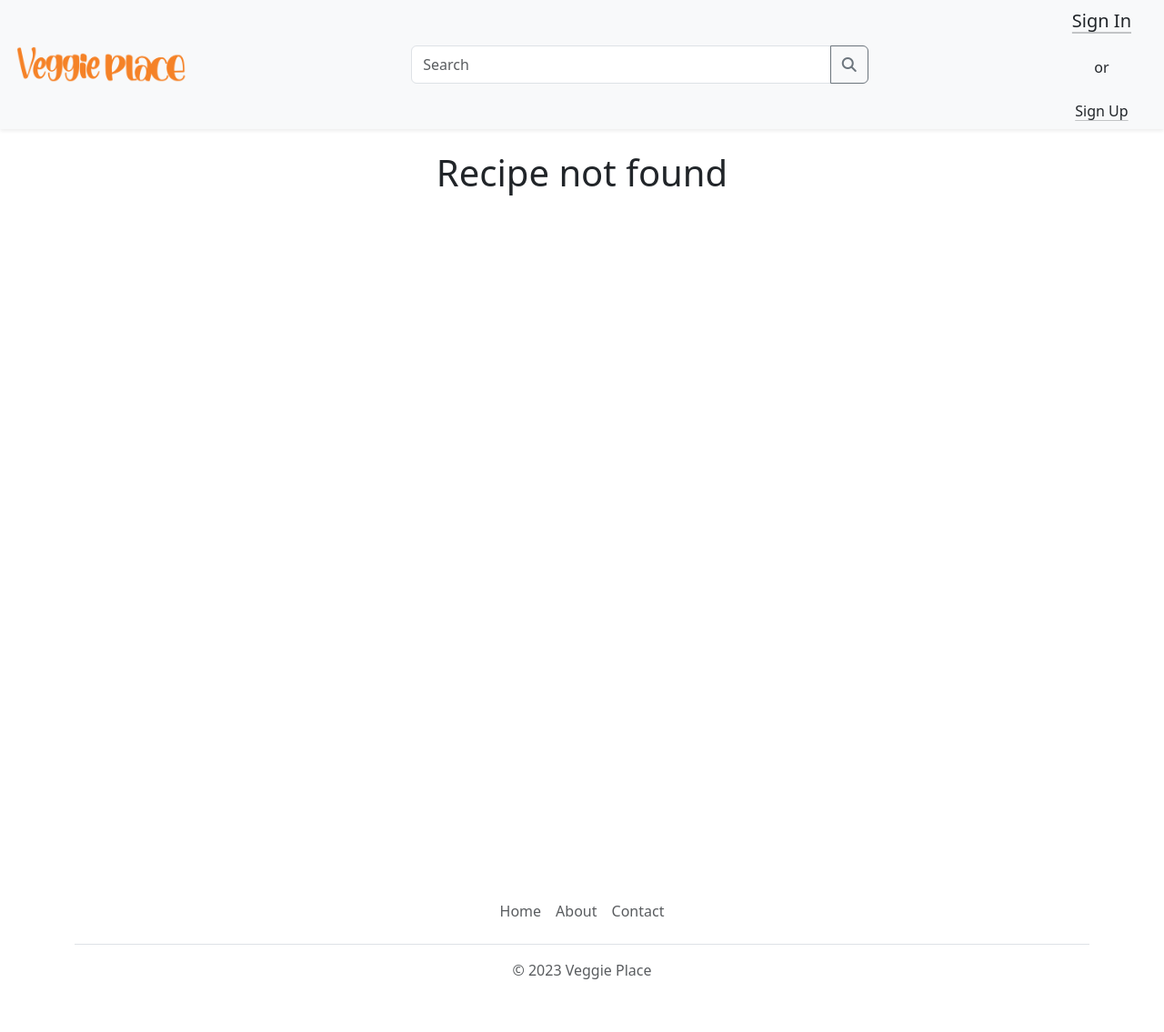
After one commit to Carlos-Mantovani/veggie-place-recipes, a Flask app: page /recipe/1 in a window 1280 px wide. The commit adds this page. Shown: the whole page at 91% size. Run offline with Flask 3, Linux system fonts and the light colour scheme; data that the repository does not hold is empty.

Commit message:
added recipe page

```diff
--- a/app.py
+++ b/app.py
@@ -1,4 +1,4 @@
-from flask import Flask, render_template, request, redirect, session, flash
+from flask import Flask, render_template, request, redirect, session, flash, abort
 import mysql.connector
 from dev_settings import DATABASE_PASSWORD
 from werkzeug.security import generate_password_hash, check_password_hash
@@ -91,7 +91,7 @@ def login():
             if check_password_hash(password_hash, password):
                 session.permanent = True
                 session['user'] = user
-                return redirect('/')
+                return redirect('/'), 201
             else:
                 return render_template('login.html', message='Incorrect username or password')
         except IndexError:
@@ -106,13 +106,21 @@ def logout():
 
 @app.route('/user/<id>')
 def show_user(id):
+    user = None
+    if 'user' in session:
+        user = session['user']
     cursor.execute('SELECT * FROM users WHERE id = %s', (id, ))
-    user_shown = cursor.fetchall()[0]
+    user_shown = cursor.fetchall()
+    if not user_shown:
+        if user:
+            logged_in = True
+            return render_template('user.html', user=user, logged_in=logged_in), 404
+        return render_template('user.html'), 404
+    user_shown = user_shown[0]
     cursor.execute('SELECT * FROM recipes WHERE user_id = %s', (id,))
     user_shown['recipes'] = cursor.fetchall()
-    if 'user' in session:
-        user = session['user']
-        if int(id) == session['user']['id']:
+    if user:
+        if int(id) == user['id']:
             logged_in = True
             return render_template('user.html', user_shown=user_shown, user=user, logged_in=logged_in)
         return render_template('user.html', user_shown=user_shown, user=user)
@@ -193,3 +201,22 @@ def register_recipe():
         return redirect(f'/user/{user["id"]}')
         #except:
             #return redirect(f'/user/{user["id"]}')
+
+@app.route('/recipe/<id>')
+def recipe(id):
+    user = None
+    if 'user' in session:
+        user = session['user']
+    cursor.execute('SELECT * FROM recipes WHERE id = %s', (id, ))
+    recipe = cursor.fetchall()
+    if not recipe:
+        if user:
+            return render_template('recipe.html', user=user)
+        return render_template('recipe.html')
+    recipe = recipe[0]
+    cursor.execute('SELECT * FROM users WHERE id = %s', (recipe['user_id'],))
+    recipe['creator'] = cursor.fetchall()[0]['username']
+    recipe['created_at'] = recipe['created_at'].strftime('%d/%m/%Y')
+    if user:
+        return render_template('recipe.html', recipe=recipe, user=user)
+    return render_template('recipe.html', recipe=recipe)
--- /dev/null
+++ b/templates/recipe.html
@@ -0,0 +1,37 @@
+<!DOCTYPE html>
+<html>
+<head>
+    <meta charset="utf-8">
+    <meta name="viewport" content="width=device-width, initial-scale=1">
+    {% if recipe %}
+    <title>{{ recipe.title }}</title>
+    {% else %}
+    <title>Not found</title>
+    {% endif %}
+    <link href="https://cdn.jsdelivr.net/npm/bootstrap@5.3.0-alpha3/dist/css/bootstrap.min.css" rel="stylesheet" integrity="sha384-KK94CHFLLe+nY2dmCWGMq91rCGa5gtU4mk92HdvYe+M/SXH301p5ILy+dN9+nJOZ" crossorigin="anonymous">
+    <link rel="stylesheet" href="https://cdnjs.cloudflare.com/ajax/libs/font-awesome/6.4.0/css/all.min.css" integrity="sha512-iecdLmaskl7CVkqkXNQ/ZH/XLlvWZOJyj7Yy7tcenmpD1ypASozpmT/E0iPtmFIB46ZmdtAc9eNBvH0H/ZpiBw==" crossorigin="anonymous" referrerpolicy="no-referrer" />
+</head>
+<body>
+    {% include "nav.html" %}
+    <main class="d-flex flex-column" style="min-height: 100vh">
+        {% if recipe %}
+        <h1 class="fs-1 fw-bold text-center mt-4 mb-1">{{ recipe.title }}</h1>
+        <p class="text-center fs-6 my-1">Created by <a class="text-reset text-decoration-none" href="/user/{{ recipe.user_id }}">{{ recipe.creator }}</a> in {{ recipe.created_at }}</p>
+        <p class="text-center fs-2">{{ recipe.description }}</p>
+        <div class="mx-auto fs-4"  style="width: 40vw">
+            <div class="fs-5 d-flex flex-row mb-2 justify-content-between" style="width: 50%">
+                <p class="mb-0">Prep time: {{ recipe.prep_time }}</p>
+                <p class="mb-0">Cook time: {{ recipe.cook_time }}</p>
+            </div>
+            <p class="fw-bold mb-1">Ingredients</p>
+            <p class="mt-0">{{ recipe.ingredients }}</p>
+            <p class="fw-bold mb-1">Instructions</p>
+            <p class="mt-0">{{ recipe.instructions }}</p>
+        </div>
+        {% else %}
+        <h1 class="text-center mt-4">Recipe not found</h1>
+        {% endif %}
+    </main>
+    {% include "footer.html" %}
+</body>
+</html>
```
Also changed, not shown: templates/user.html (+11 -1 lines).
